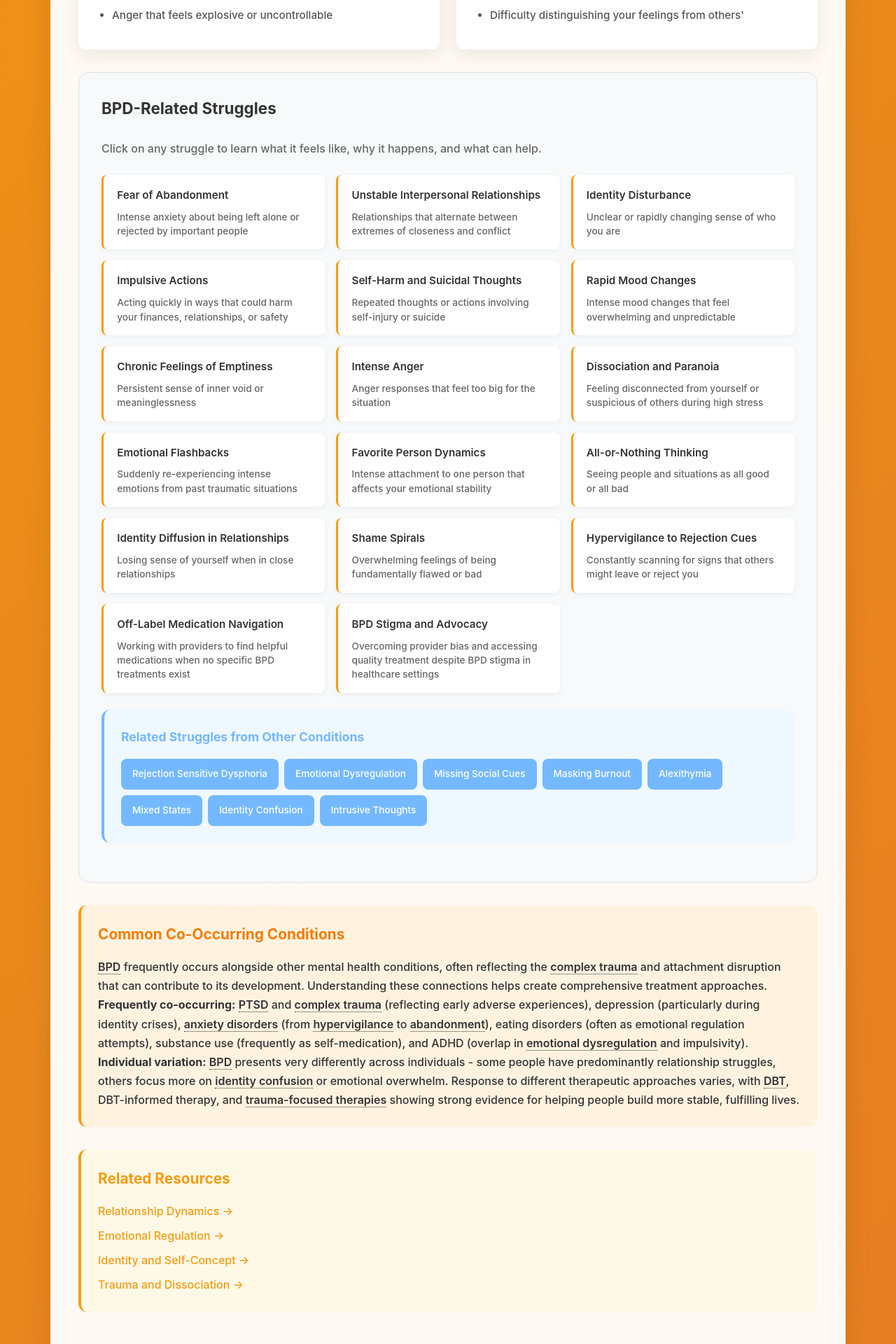
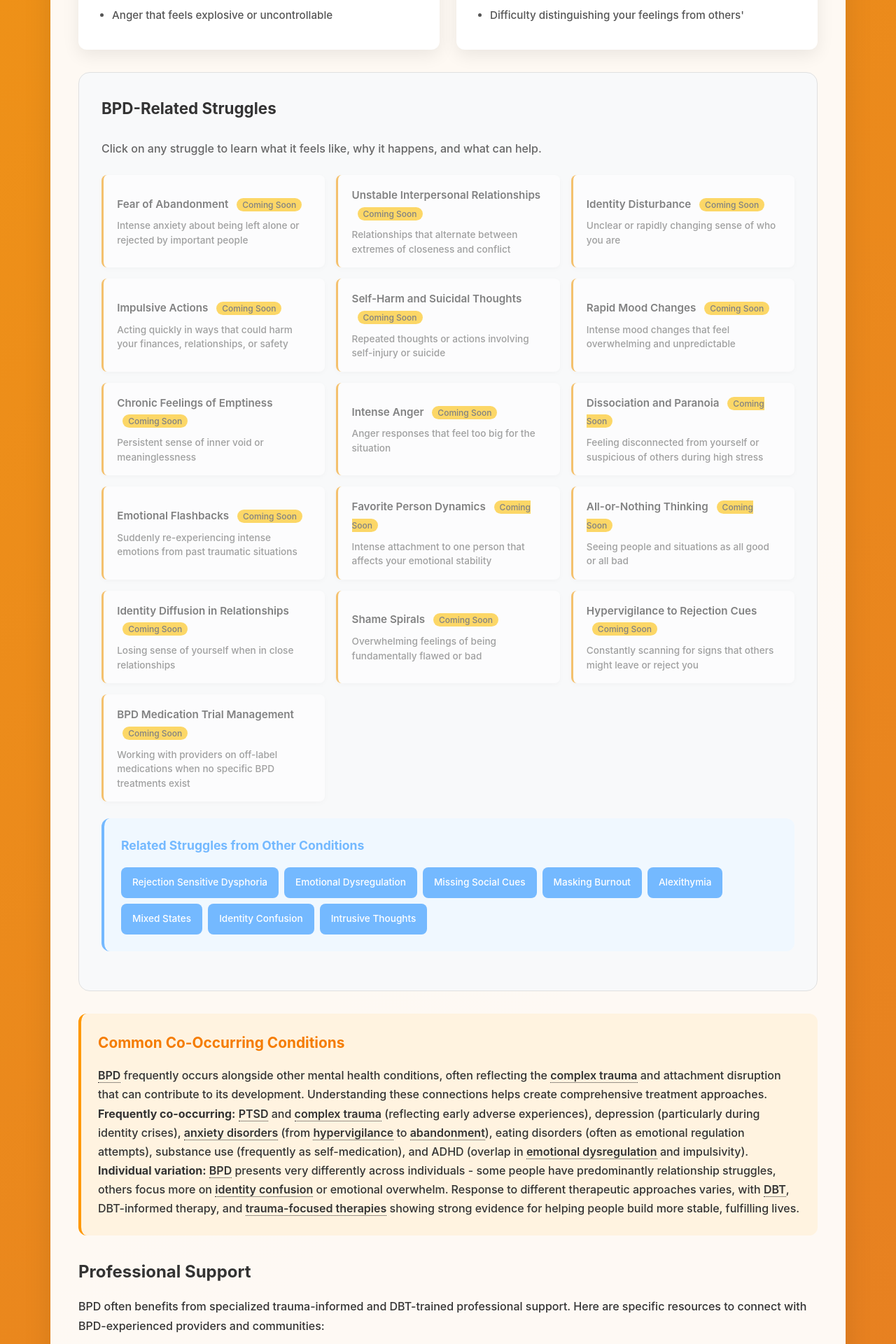
Before and after one commit to neurodivergent-survival-guide/neurodivergent-survival-guide, a Jekyll site: the page built from conditions/borderline-personality-disorder.html, in a window 1280 px wide. Shown: the part 2146-4066 px from the top of the page at 70% size. Built offline with Jekyll 4.4.1, drawn with Linux system fonts in a browser that asks for light colours; some of the changed text lies outside the part shown.

Commit message:
Update borderline-personality-disorder.html

```diff
--- a/conditions/borderline-personality-disorder.html
+++ b/conditions/borderline-personality-disorder.html
@@ -203,6 +203,16 @@
         color: #333;
     }
 
+    .struggle-link.coming-soon {
+        opacity: 0.6;
+        cursor: not-allowed;
+    }
+
+    .struggle-link.coming-soon:hover {
+        transform: none;
+        box-shadow: 0 2px 8px rgba(0, 0, 0, 0.05);
+    }
+
     .struggle-title {
         font-weight: 600;
         margin-bottom: 0.5rem;
@@ -213,6 +223,16 @@
         font-size: 0.85rem;
         color: #666;
         line-height: 1.5;
+    }
+
+    .coming-soon-badge {
+        background: #ffc107;
+        color: #333;
+        padding: 2px 8px;
+        border-radius: 12px;
+        font-size: 0.75rem;
+        margin-left: 8px;
+        font-weight: 500;
     }
 
     .cross-cutting-section {
@@ -267,6 +287,60 @@
         color: #f57c00;
         margin-bottom: 1rem;
         font-size: 1.3rem;
+    }
+
+    /* Support Resources */
+    .support-resources {
+        margin: 2rem 0;
+    }
+
+    .support-resources h3 {
+        color: #333;
+        margin-bottom: 1rem;
+        font-size: 1.5rem;
+    }
+
+    .support-grid {
+        display: grid;
+        grid-template-columns: repeat(auto-fit, minmax(300px, 1fr));
+        gap: 1.5rem;
+        margin-top: 1.5rem;
+    }
+
+    .support-card {
+        background: #ffffff;
+        border: 1px solid #e9ecef;
+        border-radius: 8px;
+        padding: 1.5rem;
+        box-shadow: 0 2px 8px rgba(0,0,0,0.1);
+    }
+
+    .support-card h4 {
+        color: #f39c12;
+        margin-top: 0;
+        margin-bottom: 1rem;
+        font-size: 1.1rem;
+    }
+
+    .support-card ul {
+        margin: 0;
+        padding-left: 1.2rem;
+    }
+
+    .support-card li {
+        margin-bottom: 0.75rem;
+        line-height: 1.5;
+    }
+
+    .support-card a {
+        color: #667eea;
+        text-decoration: none;
+        font-weight: 500;
+    }
+
+    .support-card a:hover {
+        color: #5a67d8;
+        text-decoration: underline;
     }
 
     /* Focus states for accessibility */
@@ -453,6 +527,11 @@
             justify-content: center;
             text-align: center;
         }
+
+        .support-grid {
+            grid-template-columns: 1fr;
+            gap: 1rem;
+        }
     }
 
     @media (max-width: 480px) {
@@ -573,90 +652,21 @@
                 <p style="margin-bottom: 1.5rem; color: #666;">Click on any struggle to learn what it feels like, why it happens, and what can help.</p>
 
                 <div class="struggles-grid">
-                    <a href="{{ '/struggles/fear-of-abandonment.html' | relative_url }}" class="struggle-link">
-                        <div class="struggle-title">Fear of Abandonment</div>
-                        <div class="struggle-description">Intense anxiety about being left alone or rejected by important people</div>
-                    </a>
-
-                    <a href="{{ '/struggles/unstable-interpersonal-relationships.html' | relative_url }}" class="struggle-link">
-                        <div class="struggle-title">Unstable Interpersonal Relationships</div>
-                        <div class="struggle-description">Relationships that alternate between extremes of closeness and conflict</div>
-                    </a>
-
-                    <a href="{{ '/struggles/identity-disturbance.html' | relative_url }}" class="struggle-link">
-                        <div class="struggle-title">Identity Disturbance</div>
-                        <div class="struggle-description">Unclear or rapidly changing sense of who you are</div>
-                    </a>
-
-                    <a href="{{ '/struggles/impulsivity-potentially-damaging.html' | relative_url }}" class="struggle-link">
-                        <div class="struggle-title">Impulsive Actions</div>
-                        <div class="struggle-description">Acting quickly in ways that could harm your finances, relationships, or safety</div>
-                    </a>
-
-                    <a href="{{ '/struggles/recurrent-suicidal-behaviors-self-harm.html' | relative_url }}" class="struggle-link">
-                        <div class="struggle-title">Self-Harm and Suicidal Thoughts</div>
-                        <div class="struggle-description">Repeated thoughts or actions involving self-injury or suicide</div>
-                    </a>
-
-                    <a href="{{ '/struggles/affective-instability.html' | relative_url }}" class="struggle-link">
-                        <div class="struggle-title">Rapid Mood Changes</div>
-                        <div class="struggle-description">Intense mood changes that feel overwhelming and unpredictable</div>
-                    </a>
-
-                    <a href="{{ '/struggles/chronic-feelings-of-emptiness.html' | relative_url }}" class="struggle-link">
-                        <div class="struggle-title">Chronic Feelings of Emptiness</div>
-                        <div class="struggle-description">Persistent sense of inner void or meaninglessness</div>
-                    </a>
-
-                    <a href="{{ '/struggles/inappropriate-intense-anger.html' | relative_url }}" class="struggle-link">
-                        <div class="struggle-title">Intense Anger</div>
-                        <div class="struggle-description">Anger responses that feel too big for the situation</div>
-                    </a>
-
-                    <a href="{{ '/struggles/stress-related-dissociation-paranoia.html' | relative_url }}" class="struggle-link">
-                        <div class="struggle-title">Dissociation and Paranoia</div>
-                        <div class="struggle-description">Feeling disconnected from yourself or suspicious of others during high stress</div>
-                    </a>
-
-                    <a href="{{ '/struggles/emotional-flashbacks.html' | relative_url }}" class="struggle-link">
-                        <div class="struggle-title">Emotional Flashbacks</div>
-                        <div class="struggle-description">Suddenly re-experiencing intense emotions from past traumatic situations</div>
-                    </a>
-
-                    <a href="{{ '/struggles/favorite-person-dynamics.html' | relative_url }}" class="struggle-link">
-                        <div class="struggle-title">Favorite Person Dynamics</div>
-                        <div class="struggle-description">Intense attachment to one person that affects your emotional stability</div>
-                    </a>
-
-                    <a href="{{ '/struggles/splitting-black-and-white-thinking.html' | relative_url }}" class="struggle-link">
-                        <div class="struggle-title">All-or-Nothing Thinking</div>
-                        <div class="struggle-description">Seeing people and situations as all good or all bad</div>
-                    </a>
-
-                    <a href="{{ '/struggles/identity-diffusion-in-relationships.html' | relative_url }}" class="struggle-link">
-                        <div class="struggle-title">Identity Diffusion in Relationships</div>
-                        <div class="struggle-description">Losing sense of yourself when in close relationships</div>
-                    </a>
-
-                    <a href="{{ '/struggles/shame-spirals.html' | relative_url }}" class="struggle-link">
-                        <div class="struggle-title">Shame Spirals</div>
-                        <div class="struggle-description">Overwhelming feelings of being fundamentally flawed or bad</div>
-                    </a>
-
-                    <a href="{{ '/struggles/hypervigilance-to-rejection-cues.html' | relative_url }}" class="struggle-link">
-                        <div class="struggle-title">Hypervigilance to Rejection Cues</div>
-                        <div class="struggle-description">Constantly scanning for signs that others might leave or reject you</div>
-                    </a>
-
-                    <a href="{{ '/struggles/off-label-medication-navigation.html' | relative_url }}" class="struggle-link">
-                        <div class="struggle-title">Off-Label Medication Navigation</div>
-                        <div class="struggle-description">Working with providers to find helpful medications when no specific BPD treatments exist</div>
-                    </a>
-
-                    <a href="{{ '/struggles/bpd-stigma-and-advocacy.html' | relative_url }}" class="struggle-link">
-                        <div class="struggle-title">BPD Stigma and Advocacy</div>
-                        <div class="struggle-description">Overcoming provider bias and accessing quality treatment despite BPD stigma in healthcare settings</div>
-                    </a>
+                    {% assign condition_struggles = site.data.struggle_order[page.condition] %}
+                    {% for struggle in condition_struggles %}
+                        {% assign struggle_page = site.pages | where: "slug", struggle.slug | first %}
+                        {% if struggle_page %}
+                            <a href="{{ '/struggles/' | append: struggle.slug | append: '.html' | relative_url }}" class="struggle-link">
+                        {% else %}
+                            <div class="struggle-link coming-soon">
+                        {% endif %}
+                                <div class="struggle-title">
+                                    {{ struggle.title }}
+                                    {% unless struggle_page %}<span class="coming-soon-badge">Coming Soon</span>{% endunless %}
+                                </div>
+                                <div class="struggle-description">{{ struggle.description }}</div>
+                        {% if struggle_page %}</a>{% else %}</div>{% endif %}
+                    {% endfor %}
                 </div>
 
                 <div class="cross-cutting-section">
@@ -683,15 +693,95 @@
                 <p><strong>Individual variation:</strong> <a class="jargon">BPD<span class="tooltip">Borderline Personality Disorder - a condition involving intense emotions, unstable relationships, and difficulty with sense of self</span></a> presents very differently across individuals - some people have predominantly relationship struggles, others focus more on <a class="jargon">identity confusion<span class="tooltip">Uncertainty about who you are, what you believe, or what you want from life</span></a> or emotional overwhelm. Response to different therapeutic approaches varies, with <a class="jargon">DBT<span class="tooltip">Dialectical Behavior Therapy - evidence-based treatment focusing on emotion regulation and interpersonal skills</span></a>, DBT-informed therapy, and <a class="jargon">trauma-focused therapies<span class="tooltip">Therapeutic approaches designed to help process and heal from traumatic experiences</span></a> showing strong evidence for helping people build more stable, fulfilling lives.</p>
             </div>
 
-            <div style="background: #fef9e7; padding: 1.5rem; border-radius: 12px; margin: 2rem 0; border-left: 4px solid #f39c12;">
-                <h3 style="color: #f39c12; margin-bottom: 1rem; font-size: 1.3rem;">Related Resources</h3>
-                <div style="display: flex; flex-direction: column; gap: 0.5rem;">
-                    <a href="{{ '/glossary/relationship-dynamics.html' | relative_url }}" style="color: #f39c12; text-decoration: none;">Relationship Dynamics →</a>
-                    <a href="{{ '/glossary/emotional-regulation.html' | relative_url }}" style="color: #f39c12; text-decoration: none;">Emotional Regulation →</a>
-                    <a href="{{ '/glossary/identity-self-concept.html' | relative_url }}" style="color: #f39c12; text-decoration: none;">Identity and Self-Concept →</a>
-                    <a href="{{ '/glossary/trauma-dissociation.html' | relative_url }}" style="color: #f39c12; text-decoration: none;">Trauma and Dissociation →</a>
+            <div class="support-resources">
+                <h3>Professional Support</h3>
+                <p>BPD often benefits from specialized trauma-informed and DBT-trained professional support. Here are specific resources to connect with BPD-experienced providers and communities:</p>
+
+                <div class="support-grid">
+                    <div class="support-card">
+                        <h4>Finding BPD Therapists</h4>
+                        <ul>
+                            <li><a href="https://www.psychologytoday.com/us/therapists/borderline-personality-bpd" target="_blank" rel="noopener">Psychology Today BPD Provider Search</a> - Filter by BPD specialty and DBT training</li>
+                            <li><a href="https://dbt-lbc.org/DBT-Programs/" target="_blank" rel="noopener">DBT-Linehan Board Certified Providers</a> - Directory of DBT-trained professionals</li>
+                            <li><a href="https://www.nami.org/find-support" target="_blank" rel="noopener">NAMI Local Support</a> - National Alliance on Mental Illness BPD resources and support groups</li>
+                        </ul>
+                    </div>
+
+                    <div class="support-card">
+                        <h4>Self-Help & Educational Resources</h4>
+                        <ul>
+                            <li><a href="https://www.neabpd.org/" target="_blank" rel="noopener">National Education Alliance BPD</a> - Free family education and support resources</li>
+                            <li><a href="https://www.dbtselfhelp.com/" target="_blank" rel="noopener">DBT Self-Help</a> - Free DBT skills and worksheets for emotional regulation</li>
+                            <li><a href="https://www.borderlinepersonalitydisorder.org/" target="_blank" rel="noopener">BPD Resource Center</a> - Evidence-based information and coping strategies</li>
+                        </ul>
+                    </div>
+
+                    <div class="support-card">
+                        <h4>Community & Peer Support</h4>
+                        <ul>
+                            <li><a href="https://www.reddit.com/r/BorderlinePDisorder/" target="_blank" rel="noopener">r/BorderlinePDisorder Community</a> - Peer support and lived experience discussions</li>
+                            <li><a href="https://www.mighty.com/topic/borderline-personality-disorder/" target="_blank" rel="noopener">The Mighty BPD Community</a> - Articles and community support from people living with BPD</li>
+                            <li><a href="https://www.supportgroups.com/borderline-personality-disorder" target="_blank" rel="noopener">BPD Support Groups</a> - Online and local support group directory</li>
+                        </ul>
+                    </div>
                 </div>
             </div>
         </div>
     </main>
 </div>
+
+<script>
+// Mobile touch optimization for jargon tooltips
+document.addEventListener('DOMContentLoaded', function() {
+    const jargonElements = document.querySelectorAll('.jargon');
+    let activeTooltip = null;
+
+    jargonElements.forEach(function(jargon) {
+        jargon.addEventListener('click', function(e) {
+            e.preventDefault();
+
+            // Close any previously active tooltip
+            if (activeTooltip && activeTooltip !== this) {
+                activeTooltip.querySelector('.tooltip').style.visibility = 'hidden';
+                activeTooltip.querySelector('.tooltip').style.opacity = '0';
+            }
+
+            const tooltip = this.querySelector('.tooltip');
+
+            if (tooltip.style.visibility === 'visible') {
+                tooltip.style.visibility = 'hidden';
+                tooltip.style.opacity = '0';
+                activeTooltip = null;
+            } else {
+                tooltip.style.visibility = 'visible';
+                tooltip.style.opacity = '1';
+                activeTooltip = this;
+            }
+        });
+    });
+
+    // Close tooltips when clicking outside
+    document.addEventListener('click', function(e) {
+        if (!e.target.closest('.jargon') && activeTooltip) {
+            activeTooltip.querySelector('.tooltip').style.visibility = 'hidden';
+            activeTooltip.querySelector('.tooltip').style.opacity = '0';
+            activeTooltip = null;
+        }
+    });
+
+    // Keyboard accessibility for tooltips
+    jargonElements.forEach(function(jargon) {
+        jargon.addEventListener('keydown', function(e) {
+            if (e.key === 'Enter' || e.key === ' ') {
+                e.preventDefault();
+                this.click();
+            }
+            if (e.key === 'Escape' && activeTooltip === this) {
+                this.querySelector('.tooltip').style.visibility = 'hidden';
+                this.querySelector('.tooltip').style.opacity = '0';
+                activeTooltip = null;
+            }
+        });
+    });
+});
+</script>
```
Also changed, not shown: other parts of conditions/borderline-personality-disorder.html (+1 -1 lines).
